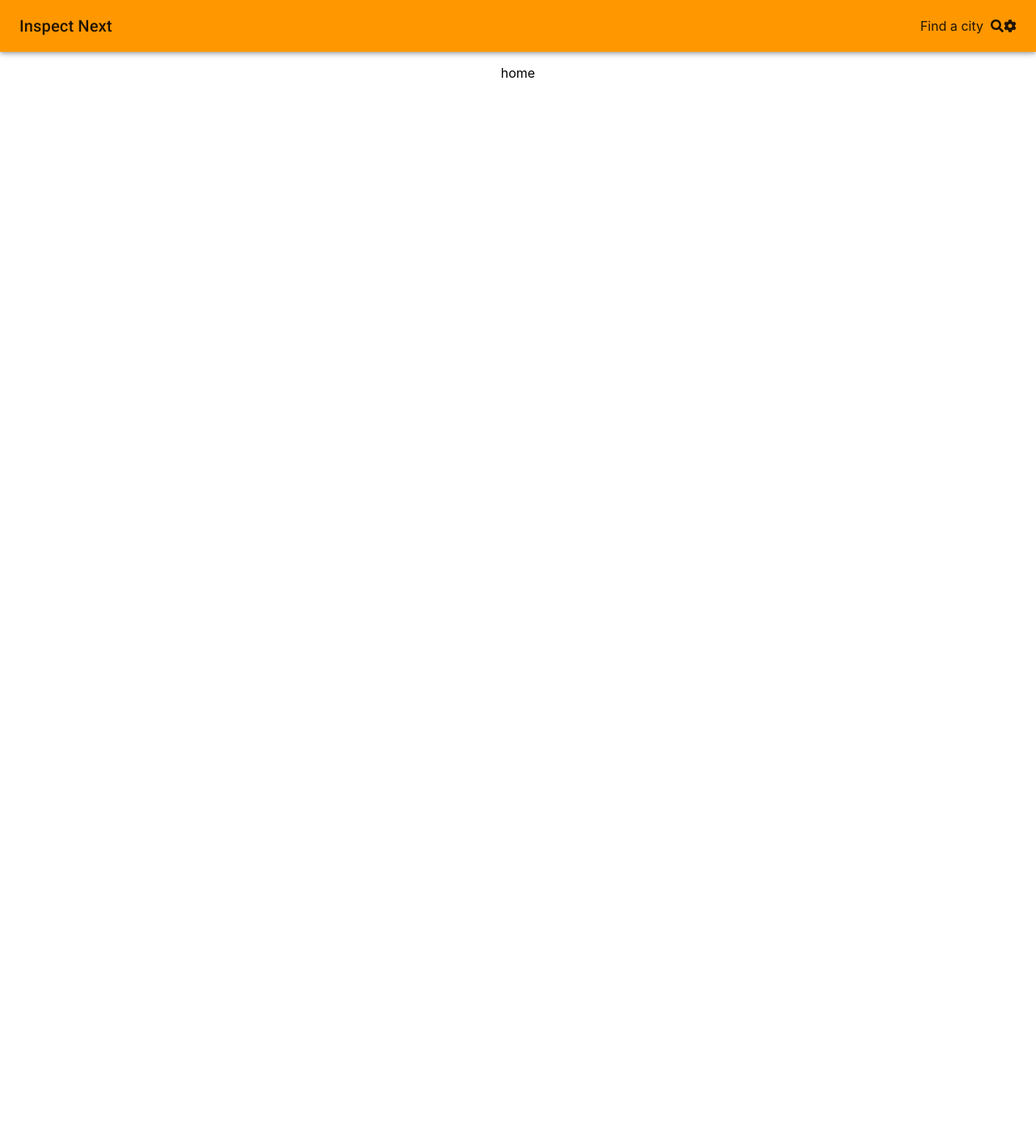
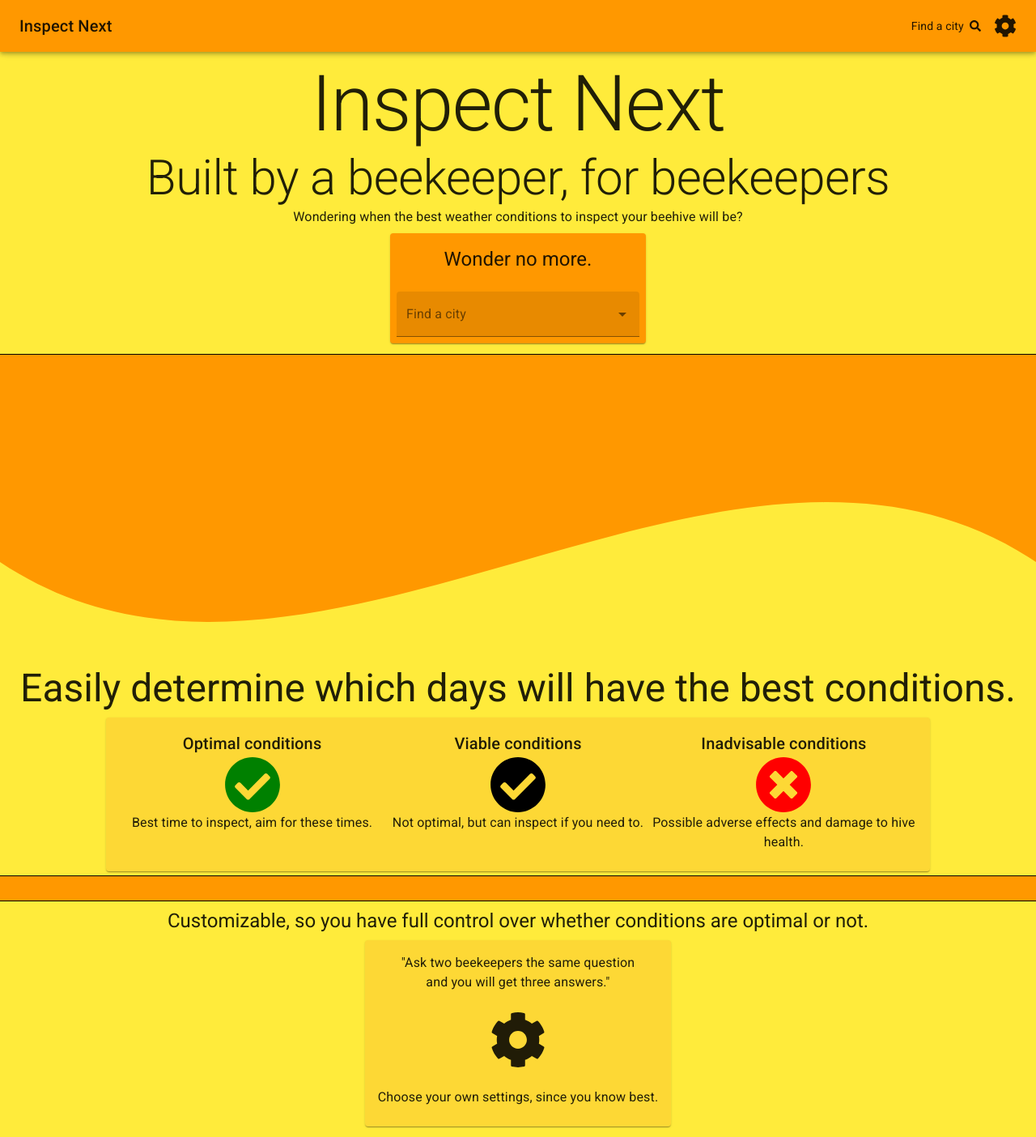
Before and after one commit to anthonyDrury/inspect-next, a React (Create React App) app: page / in a window 1280 px wide. Shown: the whole page at 81% size. Before the commit the page ends 800 px from the top, so only its background shows below. Built offline with nearby package versions, Linux system fonts and the light colour scheme; no server answers.

Commit message:
feat: add home page

```diff
--- a/src/App.tsx
+++ b/src/App.tsx
@@ -10,7 +10,13 @@ import NavHeader from "./components/NavHeader/NavHeader";
 import { State, Action } from "./types/redux.types";
 import LocationSetPage from "./pages/LocationSet/LocationSetPage";
 import LocationNotFoundPage from "./pages/locationNotFound/LocationNotFoundPage";
-import { ThemeProvider, createMuiTheme, Theme } from "@material-ui/core";
+import {
+  ThemeProvider,
+  createMuiTheme,
+  Theme,
+  CssBaseline,
+} from "@material-ui/core";
+import HomePage from "./pages/Home/HomePage";
 import { yellow, orange } from "@material-ui/core/colors";
 
 type AppProps = {
@@ -34,10 +40,11 @@ function App(props?: AppProps): JSX.Element {
     <div className="in-app">
       <Router history={history}>
         <ThemeProvider theme={theme}>
+          <CssBaseline />
           <NavHeader></NavHeader>
           <Switch>
             <Route exact path={Routes.HOME}>
-              <p>home</p>
+              <HomePage></HomePage>
             </Route>
             <Route exact path={Routes.FIVE_DAY}>
               <LocationSetPage />
--- a/src/components/CityInput/CityInput.tsx
+++ b/src/components/CityInput/CityInput.tsx
@@ -17,6 +17,7 @@ import { Location } from "../../types/location.type";
 import { connect } from "react-redux";
 import { FontAwesomeIcon } from "@fortawesome/react-fontawesome";
 import { faSearch } from "@fortawesome/free-solid-svg-icons";
+import If from "../If/If";
 
 type CityInputState = {
   options: AutocompleteOption[];
@@ -29,7 +30,9 @@ type CityInputState = {
 type CityProps = {
   updateLocation?: (d: Location | undefined) => void;
   state?: State;
+  open?: boolean;
 };
+
 function CityInput(props?: CityProps & ComponentProps<any>): JSX.Element {
   const [state, setState]: [
     CityInputState,
@@ -37,7 +40,7 @@ function CityInput(props?: CityProps & ComponentProps<any>): JSX.Element {
   ] = useState({
     options: [] as AutocompleteOption[],
     uuid: getUuid(),
-    inputDisplayed: false as boolean,
+    inputDisplayed: !!props?.open,
     inputFocus: false as boolean,
     loading: false as boolean,
   });
@@ -79,6 +82,7 @@ function CityInput(props?: CityProps & ComponentProps<any>): JSX.Element {
 
   return (
     <>
+      <If condition={!props.open}>
         <div
           style={{ cursor: "pointer" }}
           onClick={(): void => {
@@ -92,9 +96,11 @@ function CityInput(props?: CityProps & ComponentProps<any>): JSX.Element {
           {!state.inputDisplayed ? "Find a city" : null} &nbsp;
           <FontAwesomeIcon icon={faSearch} />
         </div>
+      </If>
 
       {state.route ? <Redirect to={state.route} /> : null}
       <Autocomplete
+        color="primary"
         hidden={!state.inputDisplayed}
         className="in-city-input"
         id="city-input"
@@ -103,7 +109,7 @@ function CityInput(props?: CityProps & ComponentProps<any>): JSX.Element {
         getOptionLabel={(option: AutocompleteOption): string =>
           option.description
         }
-        style={{ width: 300 }}
+        style={{ width: 300, ...props.style }}
         multiple={undefined}
         onInputChange={(e: React.ChangeEvent<{}>): void => {
           getInputOnChange((e.target as any).value);
@@ -115,7 +121,7 @@ function CityInput(props?: CityProps & ComponentProps<any>): JSX.Element {
         renderInput={(params: RenderInputParams): JSX.Element => (
           <TextField
             {...params}
-            label="Select city"
+            label="Find a city"
             inputRef={(input: any | null): void | null => {
               if (isDefined(input) && state.inputFocus) {
                 input.focus();
--- a/src/components/DayPreviewItem/DayPreviewItem.tsx
+++ b/src/components/DayPreviewItem/DayPreviewItem.tsx
@@ -130,7 +130,7 @@ function DayPreviewItem(props: {
           >
             <p className="in-text--extra-large in-day-preview-item__infoText">
               {moment(state.weatherPreview?.defaultWeather.dt_txt).format(
-                "DD-YYDD-YY"
+                "dddd"
               )}
             </p>
             <p className="in-text--large in-day-preview-item__infoText">
--- a/src/components/NavHeader/NavHeader.tsx
+++ b/src/components/NavHeader/NavHeader.tsx
@@ -19,8 +19,12 @@ const useStyles = makeStyles((theme) => ({
     textAlign: "left",
   },
   search: {
-    [theme.breakpoints.down("sm")]: {
+    display: "flex",
+    alignContent: "center",
+    justifyContent: "flex-end",
+    [theme.breakpoints.down("xs")]: {
       flexGrow: 1,
+      justifyContent: "flex-start",
     },
   },
 }));
@@ -35,8 +39,12 @@ export default function NavHeader(): JSX.Element {
           <Typography className={classes.title} variant="h6" noWrap>
             Inspect Next
           </Typography>
-          <CityInput className={classes.search} />
-          <SettingsModal />
+          <div className={classes.search}>
+            <CityInput />
+          </div>
+          <div style={{ marginLeft: "1rem" }}>
+            <SettingsModal />
+          </div>
         </Toolbar>
       </AppBar>
       {/* Render second toolbar to push hidden content down */}
--- a/src/components/SettingsModal/SettingsModal.tsx
+++ b/src/components/SettingsModal/SettingsModal.tsx
@@ -1,4 +1,9 @@
-import React, { useState, SetStateAction, Dispatch } from "react";
+import React, {
+  useState,
+  SetStateAction,
+  Dispatch,
+  ComponentProps,
+} from "react";
 import { State, Action } from "../../types/redux.types";
 import { connect } from "react-redux";
 import "./SettingsModal.scss";
@@ -12,6 +17,7 @@ import {
 } from "../../redux/actions/settings.actions";
 import UnitsMod from "../UnitsMod/UnitsMod";
 import InspectionVarMod from "../InspectionVarMod/InspectionVarMod";
+import { SizeProp } from "@fortawesome/fontawesome-svg-core";
 
 type SettingsModalState = {
   expanded: boolean;
@@ -20,8 +26,11 @@ type SettingsModalProps = {
   updateSettings?: (d: Settings) => void;
   resetSettings?: () => void;
   state?: State;
+  size?: SizeProp;
 };
-function SettingsModal(props?: SettingsModalProps): JSX.Element {
+function SettingsModal(
+  props?: SettingsModalProps & ComponentProps<any>
+): JSX.Element {
   const [localState, setLocalState]: [
     SettingsModalState,
     Dispatch<SetStateAction<SettingsModalState>>
@@ -31,12 +40,18 @@ function SettingsModal(props?: SettingsModalProps): JSX.Element {
   return (
     <>
       <div
-        style={{ cursor: "pointer" }}
+        style={{
+          cursor: "pointer",
+          display: "flex",
+          alignContent: "center",
+          justifyContent: "center",
+          width: "100%",
+        }}
         onClick={(): void => {
           setLocalState({ expanded: !localState.expanded });
         }}
       >
-        <FontAwesomeIcon icon={faCog} />
+        <FontAwesomeIcon icon={faCog} size={props?.size ? props.size : "2x"} />
       </div>
 
       <Modal
--- /dev/null
+++ b/src/components/WavyBorder/WavyBorder.tsx
@@ -0,0 +1,33 @@
+import { yellow, orange } from "@material-ui/core/colors";
+import React from "react";
+
+export default function WavyBorder(): JSX.Element {
+  return (
+    <div
+      style={{
+        backgroundColor: yellow[500],
+        position: "relative",
+        width: "100%",
+        paddingBottom: "30%",
+        verticalAlign: "middle",
+        overflow: "hidden",
+      }}
+    >
+      <svg
+        viewBox="0 0 500 500"
+        preserveAspectRatio="xMinYMin meet"
+        style={{
+          display: "inline-block",
+          position: "absolute",
+          top: 0,
+          left: 0,
+        }}
+      >
+        <path
+          d="M0,100 C150,200 350,0 500,100 L500,00 L0,0 Z"
+          style={{ stroke: "none", fill: orange[500] }}
+        ></path>
+      </svg>
+    </div>
+  );
+}
--- a/src/pages/Home/HomePage.tsx
+++ b/src/pages/Home/HomePage.tsx
@@ -1,17 +1,177 @@
 import React from "react";
-import { connect } from "react-redux";
-import { State } from "../../types/redux.types";
+import CityInput from "../../components/CityInput/CityInput";
+import {
+  Typography,
+  Grid,
+  Divider,
+  Container,
+  Card,
+  CardContent,
+  CardActions,
+} from "@material-ui/core";
+import { FontAwesomeIcon } from "@fortawesome/react-fontawesome";
+import {
+  faCheckCircle,
+  faTimesCircle,
+} from "@fortawesome/free-solid-svg-icons";
+import orange from "@material-ui/core/colors/orange";
+import yellow from "@material-ui/core/colors/yellow";
+import WavyBorder from "../../components/WavyBorder/WavyBorder";
+import SettingsModal from "../../components/SettingsModal/SettingsModal";
 
 // displays the five day forecast
-function HomePage(props?: { state: State }): JSX.Element {
+function HomePage(): JSX.Element {
   return (
     <div className="in-home">
-      <h1>Home Page</h1>
+      <Container style={{ backgroundColor: yellow[500], padding: "0.5rem 0" }}>
+        <Typography variant="h1" component="h1">
+          Inspect Next
+        </Typography>
+        <Typography variant="h2" component="h2">
+          Built by a beekeeper, for beekeepers
+        </Typography>
+        <Typography component="p">
+          Wondering when the best weather conditions to inspect your beehive
+          will be?
+        </Typography>
+        <Card
+          style={{
+            display: "inline-block",
+            backgroundColor: orange[500],
+            marginTop: "0.5rem",
+          }}
+        >
+          <CardContent>
+            <Typography variant="h5" component="h5">
+              Wonder no more.
+            </Typography>
+          </CardContent>
+          <CardActions>
+            <CityInput
+              open={true}
+              style={{
+                margin: "0 auto",
+                borderTopLeftRadius: "4px",
+                borderTopRightRadius: "4px",
+              }}
+            />
+          </CardActions>
+        </Card>
+      </Container>
+      <Divider style={{ backgroundColor: "black" }}></Divider>
+      <WavyBorder></WavyBorder>
+      <Container style={{ backgroundColor: yellow[500] }}>
+        <Typography variant="h3" component="h3">
+          Easily determine which days will have the best conditions.
+        </Typography>
+
+        <Card
+          style={{
+            display: "inline-block",
+            backgroundColor: yellow[600],
+            marginTop: "0.5rem",
+          }}
+        >
+          <CardContent>
+            <Grid container wrap="wrap" justify="center">
+              <Grid
+                item
+                container
+                direction="column"
+                alignItems="center"
+                xs={6}
+                sm={4}
+              >
+                <Typography variant="h6" component="h6">
+                  Optimal conditions
+                </Typography>
+                <FontAwesomeIcon size="5x" color="green" icon={faCheckCircle} />
+                <Typography component="p">
+                  Best time to inspect, aim for these times.
+                </Typography>
+              </Grid>
+              <Grid
+                item
+                container
+                direction="column"
+                alignItems="center"
+                xs={6}
+                sm={4}
+              >
+                <Typography variant="h6" component="h6">
+                  Viable conditions
+                </Typography>
+                <FontAwesomeIcon size="5x" color="black" icon={faCheckCircle} />
+                <Typography component="p">
+                  Not optimal, but can inspect if you need to.
+                </Typography>
+              </Grid>
+              <Grid
+                item
+                container
+                direction="column"
+                alignItems="center"
+                xs={6}
+                sm={4}
+              >
+                <Typography variant="h6" component="h6">
+                  Inadvisable conditions
+                </Typography>
+                <FontAwesomeIcon color="red" size="5x" icon={faTimesCircle} />
+                <Typography component="p">
+                  Possible adverse effects and damage to hive health.
+                </Typography>
+              </Grid>
+            </Grid>
+          </CardContent>
+        </Card>
+      </Container>
+
+      <div
+        style={{
+          backgroundColor: orange[500],
+          height: "2rem",
+          borderTop: "1px solid black",
+          borderBottom: "1px solid black",
+        }}
+      />
+      <Container style={{ backgroundColor: yellow[500], padding: "0.5rem 0" }}>
+        <Typography variant="h5" component="h5">
+          Customizable, so you have full control over whether conditions are
+          optimal or not.
+        </Typography>
+        <Card
+          style={{
+            display: "inline-block",
+            backgroundColor: yellow[600],
+            marginTop: "0.5rem",
+          }}
+        >
+          <CardContent>
+            <Typography component="p">
+              "Ask two beekeepers the same question <br /> and you will get
+              three answers."
+            </Typography>
+          </CardContent>
+          <CardActions>
+            <SettingsModal
+              size="5x"
+              style={{
+                margin: "0 auto",
+                border: "1px solid black",
+                borderRadius: "4px",
+              }}
+            />
+          </CardActions>
+          <CardContent>
+            <Typography component="p">
+              Choose your own settings, since you know best.
+            </Typography>
+          </CardContent>
+        </Card>
+      </Container>
     </div>
   );
 }
 
-function mapStateToProps(state: State): { state: State } {
-  return { state };
-}
-export default connect(mapStateToProps)(HomePage);
+export default HomePage;
--- a/src/styles/Breakpoints.scss
+++ b/src/styles/Breakpoints.scss
@@ -1,5 +1,6 @@
 $breakpoints: (
   "mobile": 414px,
+  "mobile-lg": 600x,
   "tablet": 834px,
 ) !default;
 
```
Lines whose indentation alone changed are shown as unchanged.
